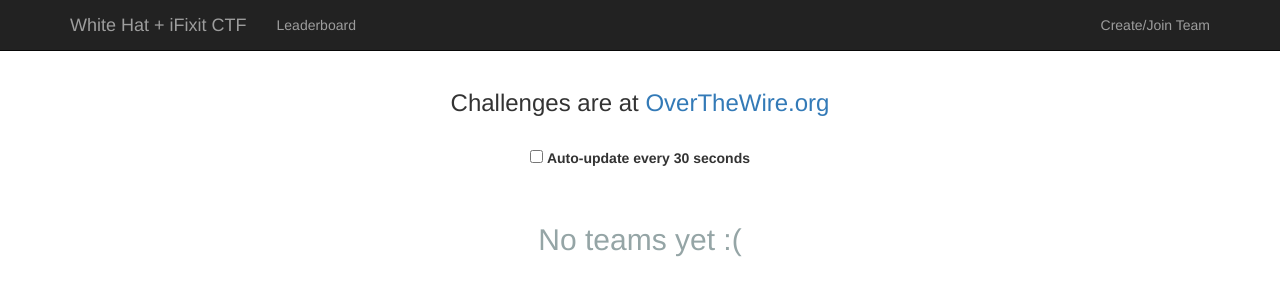
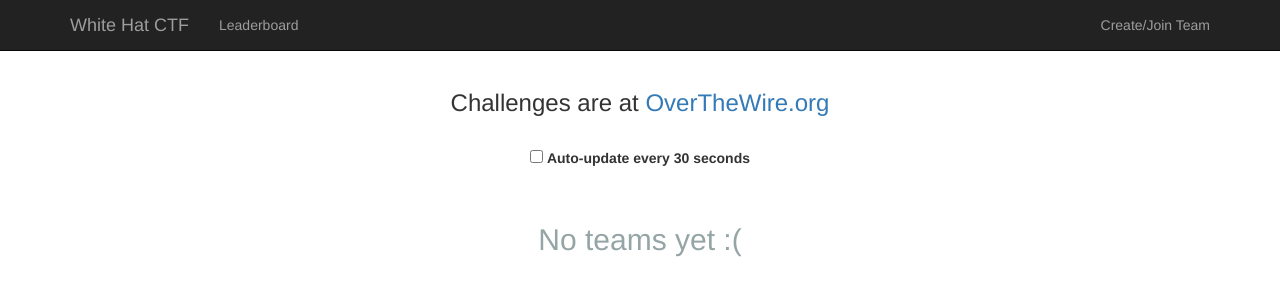
Before and after one commit to CalPolySEC/wrath-ctf-framework, a Flask app: page / in a window 1280 px wide. Shown: the top 300 px of the page. Run offline with Flask 2, Linux system fonts and the light colour scheme; data that the repository does not hold is empty; some libraries are stand-ins or nearby versions.

Commit message:
iBreakit

```diff
--- a/getwords.py
+++ b/getwords.py
@@ -3,7 +3,7 @@ from random import randrange
 from filelock import FileLock
 import os
 
-LOCK_PATH = '/tmp/ifixit_dict.lock'
+LOCK_PATH = '/tmp/wordlist_dict.lock'
 DICT_PATH = './dict.txt'
 
 OOPS_SEEK_TOO_FAR = 48
--- a/templates/base.html
+++ b/templates/base.html
@@ -4,7 +4,7 @@
   <meta charset="utf-8">
   <meta http-equiv="X-UA-Compatible" content="IE=edge">
   <meta name="viewport" content="width=device-width, initial-scale=1">
-  <title>iFixit CTF</title>
+  <title>White Hat CTF</title>
   <link rel="icon" type="image/png" href="{{ url_for('static', filename='img/favicon-32x32.png') }}" sizes="32x32">
   <link rel="icon" type="image/png" href="{{ url_for('static', filename='img/favicon-16x16.png') }}" sizes="16x16">
   <link rel="stylesheet"
@@ -25,7 +25,7 @@
           <span class="icon-bar"></span>
           <span class="icon-bar"></span>
         </button>
-        <a class="navbar-brand" href="{{ url_for('home_page') }}">White Hat + iFixit CTF</a>
+        <a class="navbar-brand" href="{{ url_for('home_page') }}">White Hat CTF</a>
       </div>
       <div id="navbar" class="navbar-collapse collapse">
         <ul class="nav navbar-nav">
```
Also changed, not shown: 1 other file.
